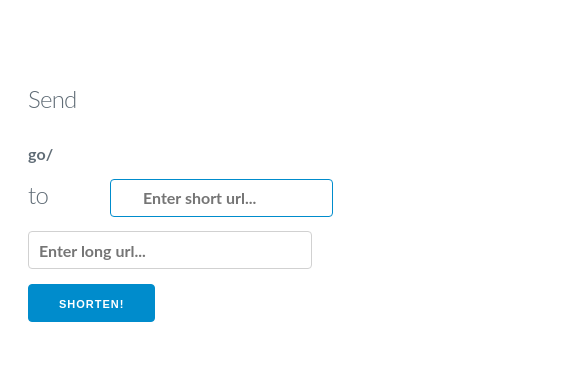
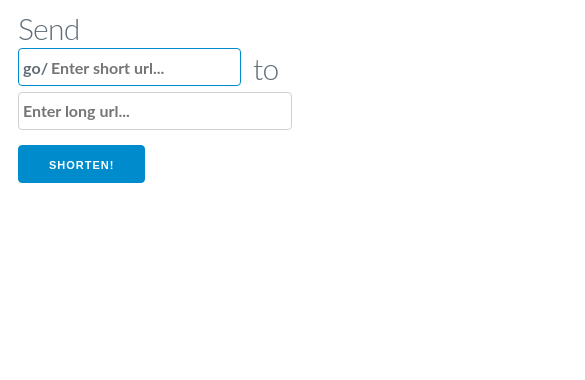
Before and after one commit to didip/shawty, a plain HTML site: page static/index.html in a window 390 px wide. Shown: the top 380 px of the page, 585 px wide, since content can reach past the window. Drawn offline with Linux system fonts and the light colour scheme.

Commit message:
Small hacks to the CSS to make small size look better. This will need to be cleaned up later.

```diff
--- a/static/css/shorten.css
+++ b/static/css/shorten.css
@@ -84,3 +84,51 @@ label {
 	left: 102px;
 	padding-left: 32px;
 }
+
+@media (max-width: 915px) {
+	h4 {
+		margin-bottom: 0;
+		font-size: 3rem;
+	}
+
+	.container {
+		padding-top: 0;
+	}
+
+	#code {
+		position: static;
+	}
+	.row {
+		flex-direction: column
+	}
+
+	/* @HACK(jengler) 2016-02-26 */
+	.row {
+		margin-left: -1rem;
+		width: calc(100% + 2.0rem);
+	}
+	.row .column {
+		margin-bottom: inherit;
+		padding: 0 1rem;
+		padding-left: 0;
+	}
+	.row .code-column {
+		position: absolute;
+		top: 40px;
+		left: 10px;
+	}
+	.row .go-column {
+		margin-left: 5px;
+	}
+	.row .url-column {
+		width: 284px;
+	}
+	.column.collapse-padding.to-column {
+		position: absolute;
+		top: 40px;
+		left: 245px;
+	}
+	#url {
+		padding-left: 4px;
+	}
+}
--- a/static/index.html
+++ b/static/index.html
@@ -29,7 +29,7 @@
                             <label for="url"><h4>to</h4></label>
                         </div>
                         <div class="column column-50 url-column">
-                            <input id="url" name="url" type="url" class="form-control" placeholder="Enter long url...">
+                            <input id="url" name="url" type="url" class="form-control" placeholder="Enter long url..." required>
                         </div>
                         <div class="column column-10 button-column">
                             <button id="shortenButton" class="large-button" type="submit">Shorten!</button>
```
